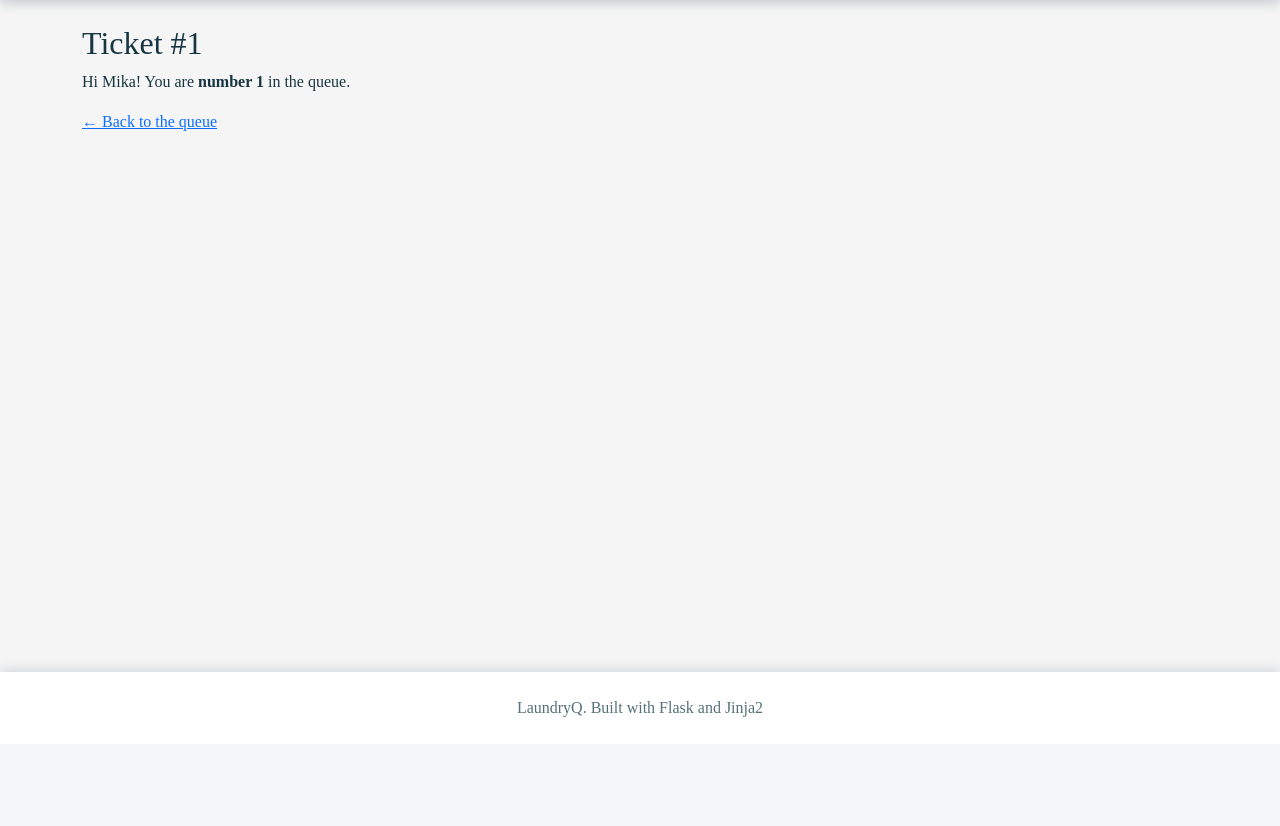
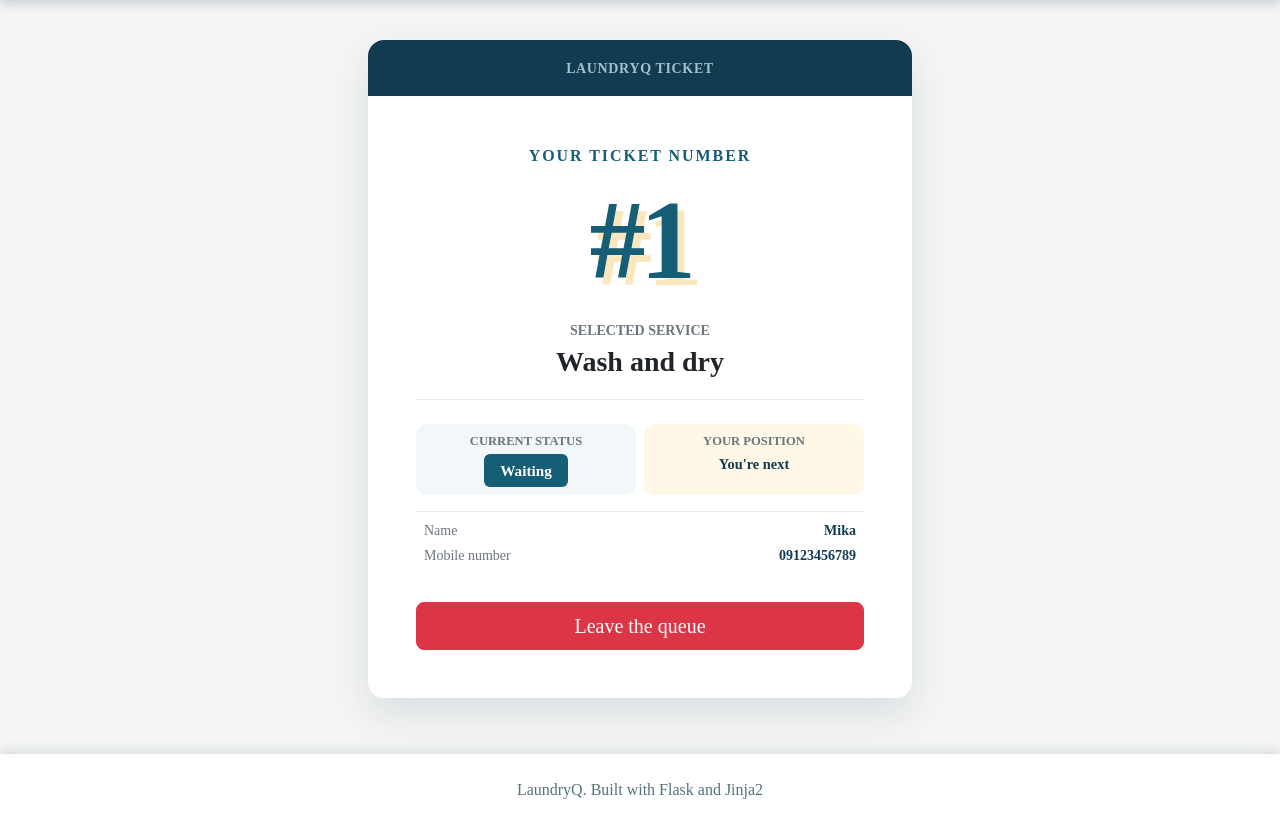
Before and after one commit to vyleene/ccc181, a Flask app: page /queue/1 in a window 1280 px wide. Shown: the part 56-882 px from the top of the page. Before the commit the page ends 773 px from the top, so only its background shows below. Run offline with Flask 3, Linux system fonts and the light colour scheme; some libraries are stand-ins or nearby versions; some web fonts are replaced.

Commit message:
Add my place page (#1)

```diff
--- a/app.py
+++ b/app.py
@@ -35,13 +35,28 @@ def index():
     return render_template("index.html", name="Ana", tickets=TICKETS)
 
 
-@app.route("/queue/<int:ticket_id>")
+@app.get("/queue/<int:ticket_id>")
 def ticket(ticket_id):
-    # <int:ticket_id> only matches numbers, so /queue/abc returns 404.
-    for position, t in enumerate(TICKETS, start=1):
-        if t["number"] == ticket_id:
-            return render_template("ticket.html", ticket=t, position=position)
-    abort(404)  # no ticket with that number
+    t = next((t for t in TICKETS if t["number"] == ticket_id), None)
+    if t is None:
+        abort(404)
+    ahead = [x for x in TICKETS
+             if x["service_id"] == t["service_id"]
+             and x["status"] == "waiting"
+             and x["number"] < t["number"]]
+    service = next(s for s in SERVICES if s["id"] == t["service_id"])
+    return render_template("ticket.html", ticket=t, service=service, ahead=len(ahead))
+
+
+@app.post("/queue/<int:ticket_id>/leave")
+def leave_queue(ticket_id):
+    t = next((t for t in TICKETS if t["number"] == ticket_id), None)
+    if t is None:
+        abort(404)
+
+    t["status"] = "no-show"
+    flash(f"Ticket #{ticket_id} has left the queue.", "success")
+    return redirect(url_for("index"))
 
 
 @app.get("/join")
--- a/static/css/style.css
+++ b/static/css/style.css
@@ -62,6 +62,98 @@ body {
   box-shadow: 0 0 0 0.25rem rgba(21, 94, 117, 0.15);
 }
 
+.ticket-page {
+  min-height: 100%;
+  padding: 1rem 0 2rem;
+}
+
+.ticket-card {
+  width: min(100%, 34rem);
+  border-radius: 1rem;
+  background: #ffffff;
+  box-shadow: 0 1rem 2.5rem rgba(18, 59, 82, 0.12) !important;
+}
+
+.ticket-card-header {
+  background: var(--laundry-blue-dark);
+  color: #dceff3;
+  letter-spacing: 0.04em;
+}
+
+.ticket-card-header span:last-child {
+  color: #9fc2cb;
+  font-weight: 400;
+}
+
+.ticket-number {
+  color: var(--laundry-blue);
+  font-size: clamp(4rem, 15vw, 7rem);
+  font-weight: 700;
+  line-height: 1;
+  letter-spacing: -0.05em;
+  text-shadow: 0.06em 0.06em 0 rgba(244, 185, 66, 0.35);
+}
+
+.ticket-service {
+  border-bottom: 1px solid #e3ecee;
+  padding-bottom: 1.25rem;
+}
+
+.ticket-status-panel,
+.ticket-position-panel {
+  border-radius: 0.75rem;
+  font-size: 0.9rem;
+}
+
+.ticket-status-panel {
+  background: #f2f8f9;
+}
+
+.ticket-position-panel {
+  background: #fff8e6;
+}
+
+.ticket-details {
+  border-top: 1px solid #e3ecee;
+  color: var(--laundry-blue-dark);
+  font-size: 0.875rem;
+}
+
+.ticket-details strong {
+  text-align: right;
+  overflow-wrap: anywhere;
+}
+
+.ticket-action {
+  margin-top: 1.75rem;
+}
+
+.ticket-status {
+  font-size: 0.95rem;
+  padding: 0.55rem 1rem;
+}
+
+.ticket-status-waiting {
+  background: var(--laundry-blue);
+}
+
+.ticket-status-called {
+  background: #d89100;
+  color: #ffffff;
+}
+
+.ticket-status-served {
+  background: #27815a;
+}
+
+.ticket-status-no-show {
+  background: #687980;
+}
+
+.ticket-position {
+  color: var(--laundry-blue-dark);
+}
+
 .eyebrow {
   color: var(--laundry-blue);
   letter-spacing: 0.12em;
--- a/templates/ticket.html
+++ b/templates/ticket.html
@@ -3,7 +3,72 @@
 {% block title %}Ticket #{{ ticket.number }} · LaundryQ{% endblock %}
 
 {% block content %}
-  <h2>Ticket #{{ ticket.number }}</h2>
-  <p>Hi {{ ticket.name }}! You are <strong>number {{ position }}</strong> in the queue.</p>
-  <p><a href="{{ url_for('index') }}">&larr; Back to the queue</a></p>
+  <div class="ticket-page d-flex align-items-center justify-content-center">
+    <article class="card ticket-card border-0 shadow-sm overflow-hidden">
+      <div class="ticket-card-header text-center px-4 px-md-5 py-3">
+        <span class="small fw-bold text-uppercase">LaundryQ Ticket</span>
+      </div>
+
+      <div class="card-body p-4 p-md-5 text-center">
+        <p class="eyebrow text-uppercase fw-semibold mb-3">Your ticket number</p>
+        <div class="ticket-number mb-4">#{{ ticket.number }}</div>
+
+        <div class="ticket-service mb-4">
+          <p class="text-secondary small text-uppercase fw-semibold mb-1">Selected service</p>
+          <h1 class="h3 fw-bold mb-0">{{ service.name }}</h1>
+        </div>
+
+        <div id="live-status" aria-live="polite">
+          <div class="row row-cols-1 row-cols-sm-2 g-2 mb-3">
+            <div class="col">
+              <div class="ticket-status-panel h-100 p-2">
+                <p class="text-secondary small text-uppercase fw-semibold mb-1">Current status</p>
+                {% if ticket.status == "waiting" %}
+                  {% set status_class = "ticket-status-waiting" %}
+                {% elif ticket.status == "called" %}
+                  {% set status_class = "ticket-status-called" %}
+                {% elif ticket.status == "served" %}
+                  {% set status_class = "ticket-status-served" %}
+                {% else %}
+                  {% set status_class = "ticket-status-no-show" %}
+                {% endif %}
+                <span class="badge {{ status_class }} ticket-status">
+                  {{ ticket.status|replace("-", " ")|title }}
+                </span>
+              </div>
+            </div>
+            <div class="col">
+              <div class="ticket-position-panel h-100 p-2">
+                <p class="text-secondary small text-uppercase fw-semibold mb-1">Your position</p>
+                <p class="ticket-position mb-0">
+                  {% if ahead == 0 %}
+                    <strong>You're next</strong>
+                  {% else %}
+                    <strong>{{ ahead }} {{ "person" if ahead == 1 else "people" }} ahead</strong>
+                  {% endif %}
+                </p>
+              </div>
+            </div>
+          </div>
+
+          <div class="ticket-details text-start p-2 mb-3">
+            <div class="d-flex justify-content-between gap-3">
+              <span class="text-secondary">Name</span>
+              <strong>{{ ticket.name }}</strong>
+            </div>
+            <div class="d-flex justify-content-between gap-3 mt-1">
+              <span class="text-secondary">Mobile number</span>
+              <strong>{{ ticket.mobile_number }}</strong>
+            </div>
+          </div>
+        </div>
+
+        {% if ticket.status in ["waiting", "called"] %}
+          <form class="ticket-action" method="post" action="{{ url_for('leave_queue', ticket_id=ticket.number) }}">
+            <button class="btn btn-danger btn-lg w-100" type="submit">Leave the queue</button>
+          </form>
+        {% endif %}
+      </div>
+    </article>
+  </div>
 {% endblock %}
```
